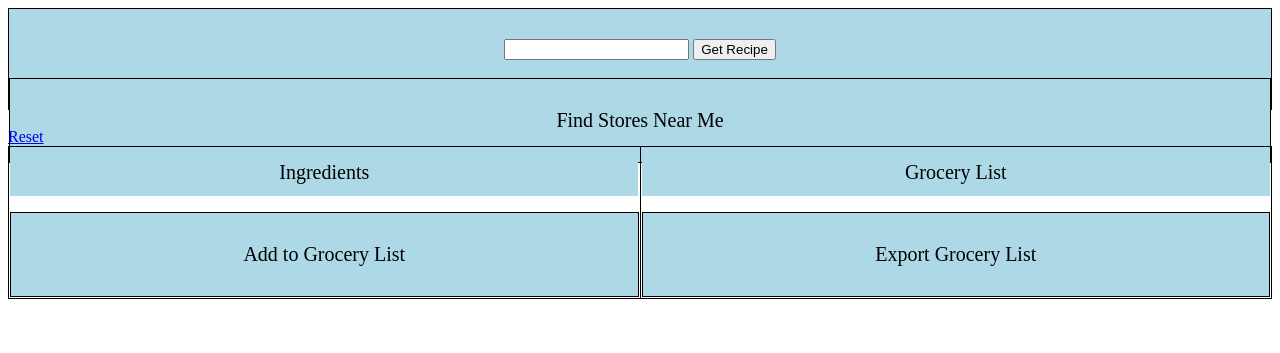
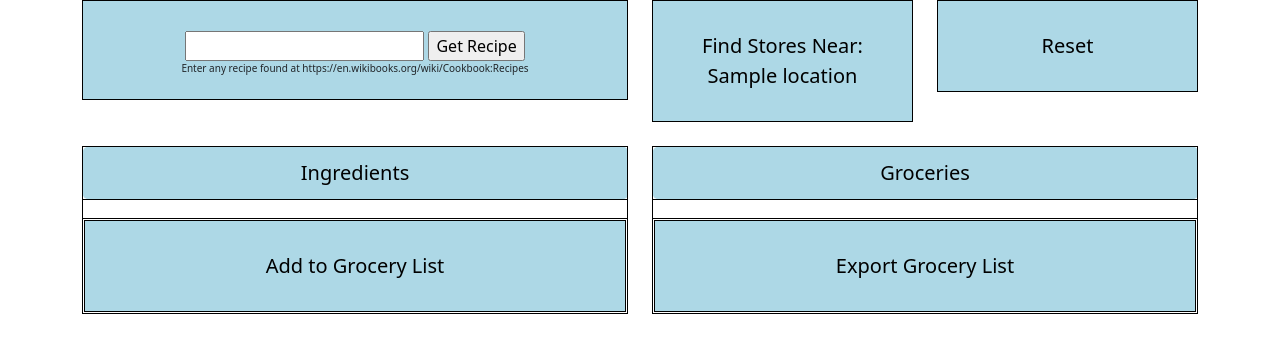
Before and after one commit to ClarkJ7/CS361-Groceries, a Flask app: template templates/home.html in a window 1280 px wide. Shown: the top 353 px of the page. Run offline with Flask 2, Linux system fonts and the light colour scheme; the template is opened without the code that fills it: most values are stand-ins (such as "Sample title", 1, 10 or a date in 2020).

Commit message:
fixed Location implementation

```diff
--- a/app.py
+++ b/app.py
@@ -11,7 +11,7 @@ def index():
     # Obtain current location of user using Nick Alvey's microservice
 
     loc_response = requests.get("https://alveyn-cs361-getlocation.herokuapp.com/getlocation")
-    if loc_response == 200:
+    if loc_response.status_code == 200:
         session['location'] = loc_response.json()
         session['location_printout'] = session['location']['City'] + ", " + session['location']['Region']
     else:
--- a/templates/home.html
+++ b/templates/home.html
@@ -2,55 +2,95 @@
 <html>
 <head>
   <title>Grocery List</title>
+    <link href="https://cdn.jsdelivr.net/npm/bootstrap@5.0.0/dist/css/bootstrap.min.css" rel="stylesheet" integrity="sha384-wEmeIV1mKuiNpC+IOBjI7aAzPcEZeedi5yW5f2yOq55WWLwNGmvvx4Um1vskeMj0" crossorigin="anonymous">
     <link rel="stylesheet" type="text/css" href="/static/styles.css">
 </head>
 
 <body>
-
+  <div class="container">
+      <div class="row">
+        <div class="col-md-6">
           <div class="searchBar">
             <form action="/" method="POST">
                 <input type="text" name="wikiURL"></input>
                 <input type="submit" value="Get Recipe"></input>
             </form>
+            <p style="font-size: 10px; text-align: center">Enter any recipe found at https://en.wikibooks.org/wiki/Cookbook:Recipes</p>
             <br>
-    	<a class="bigbutton">Find Stores Near Me</a>
+          </div>
+        </div>
+        <div class="col-md-3">
+          <a href="/find-stores" class="bigbutton" target="_blank">Find Stores Near: {{location}}</a>
+        </div>
+        <div class="col-md-3">
+          <a href="/reset" class="bigbutton">Reset</a>
+        </div>
+      </div>
 
   </div>
+
   <br>
-		<a href="/reset">Reset</a><a>{{warning}}</a>
-		<br>
+
+    <div class="container">
+      <div class="row">
+        <div class="col">
           <table id="outline">
+            <thead>
               <tr>
-      		<td>
-      			<p class="tablehead">Ingredients</p>
+                <td class="tablehead">Ingredients</td>
+              </tr>
+            </thead>
+            <tbody>
+              <tr><td>
               <ul>
                   {% for ingredient in session['ingredients'] %}
                   <li>
                     <a style="color:red">{{ingredient['qty'] if  ingredient['qty'] != 0}}</a>
                     <a style="color:blue">{{ingredient['unit'] if  ingredient['unit'] != "unk"}}</a>
                     <a>{{ingredient['description']}}</a>
-        				<a href="{{ url_for('delete_ingredient', item=ingredient['description']) }}">Remove</a>
+                    <a  class="smallbutton" href="{{ url_for('delete_ingredient', item=ingredient['description']) }}">Remove</a>
                   </li>
                   {% endfor %}
                 </ul>
+                </td></tr>
+              </tbody>
+              <tfoot>
+                <tr><td>
                 <a href="/add-recipe" class="bigbutton">Add to Grocery List</a>
-      		</td>
-
-      		<td>
-      			<p class="tablehead">Grocery List</p>
+                </td></tr>
+              </tfoot>
+            </table>
+          </div>
+          <div class="col">
+          <table id="outline">
+            <thead>
+              <tr>
+                <td class="tablehead">Groceries</td>
+              </tr>
+            </thead>
+            <tbody>
+              <tr><td>
               <ul>
                   {% for item in session['groceries'] %}
                   <li>
                     <a style="color:red">{{item['qty'] if  item['qty'] != 0}}</a>
                     <a style="color:blue">{{item['unit'] if  item['unit'] != "unk"}}</a>
                     <a>{{item['description']}}</a>
+                    <a  class="smallbutton" href="{{ url_for('delete_grocery', item=item['description']) }}">Remove</a>
                   </li>
                   {% endfor %}
                 </ul>
+                </td></tr>
+              </tbody>
+              <tfoot>
+                <tr><td>
                 <a href="/view-list" class="bigbutton">Export Grocery List</a>
-      		</td>
-    	</tr>
+                </td></tr>
+              </tfoot>
             </table>
-
+          </div>
+        </div>
+    </div>
+  <script src="https://cdn.jsdelivr.net/npm/bootstrap@5.0.0/dist/js/bootstrap.bundle.min.js" integrity="sha384-p34f1UUtsS3wqzfto5wAAmdvj+osOnFyQFpp4Ua3gs/ZVWx6oOypYoCJhGGScy+8" crossorigin="anonymous"></script>
 </body>
 </html>
--- a/templates/test.html
+++ b/templates/test.html
@@ -61,7 +61,7 @@
   	 	</div>
   	 	{% endif %}
 
-  	 	<div class="row">
+  	 	<div class="row pb-4">
 
   	 		<div class="col-sm-6">
   	 			<div class="card h-100">
```
Lines whose indentation alone changed are shown as unchanged.
